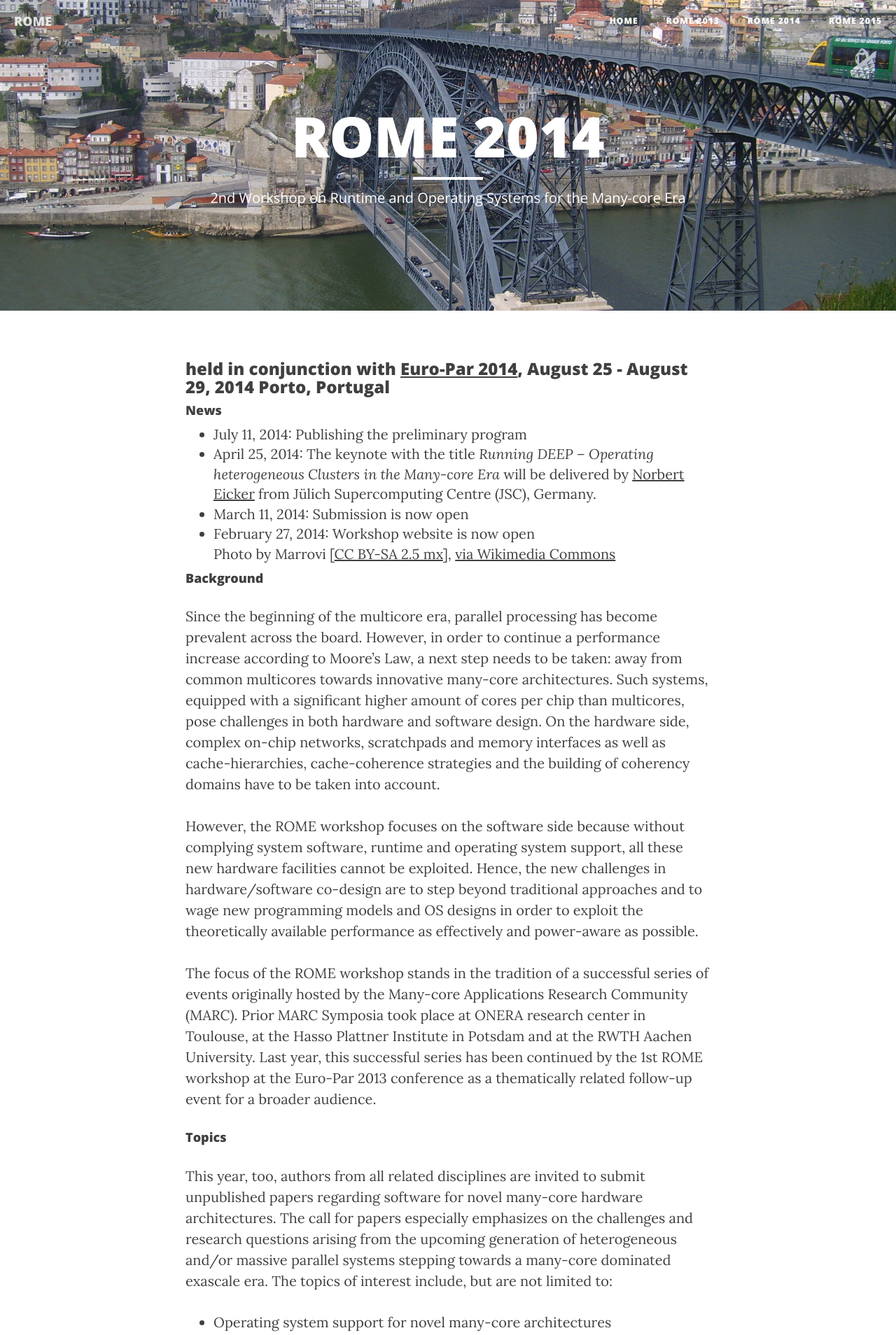
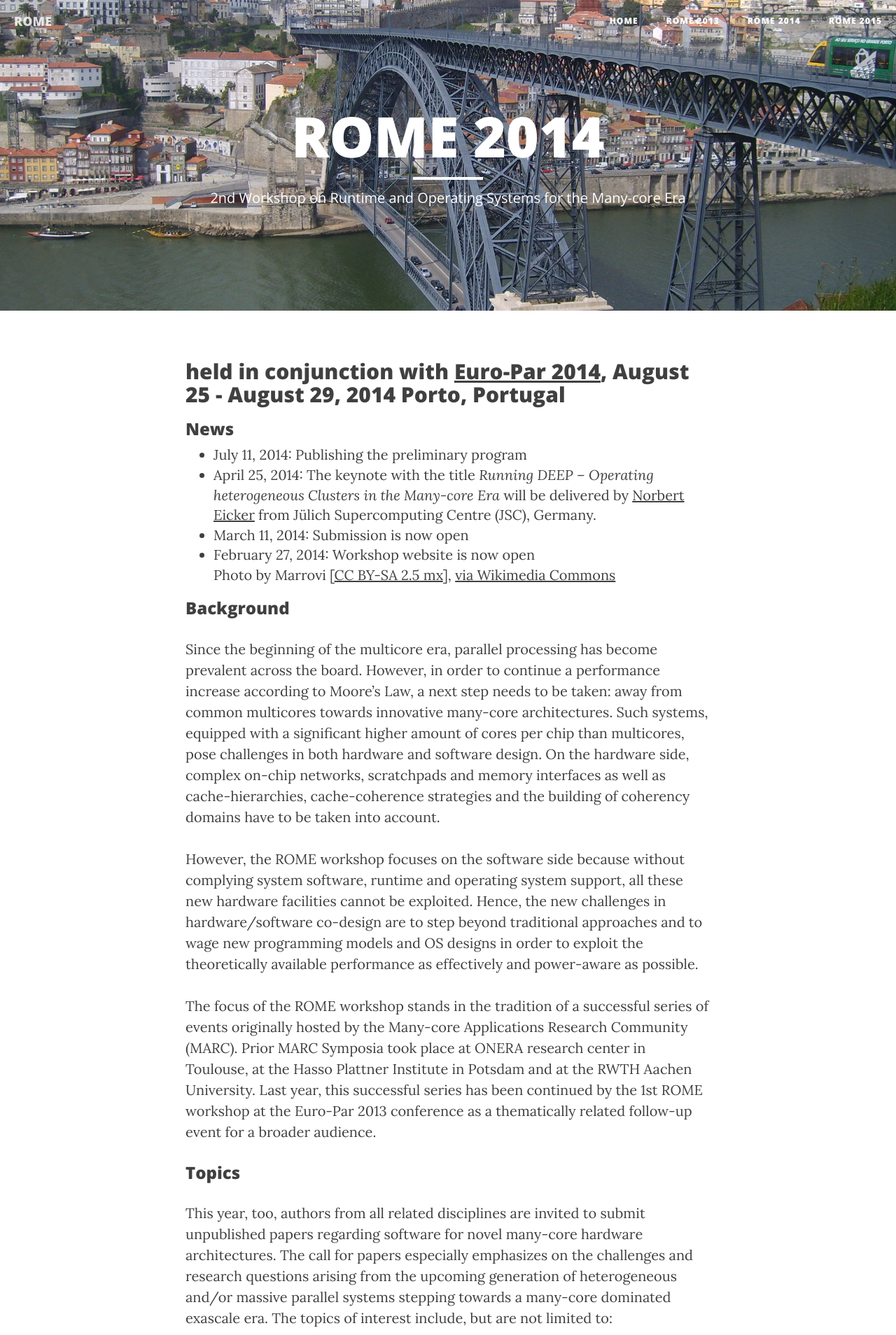
Before and after one commit to WROME/wrome.github.io, a Jekyll site: the page built from porto2014.md, in a window 1280 px wide. Shown: the top 1908 px of the page at 70% size. Built offline with Jekyll 4.4.1, drawn with Linux system fonts in a browser that asks for light colours; nearby versions of some CDN libraries; Markdown is read by kramdown in place of the engine named in the settings.

Commit message:
use nicer layout

```diff
--- a/porto2014.md
+++ b/porto2014.md
@@ -5,9 +5,9 @@ description: "2nd Workshop on Runtime and Operating Systems for the Many-core Er
 header-img: "img/porto.jpg"
 ---
 
-### held in conjunction with [Euro-Par 2014](http://europar2014.dcc.fc.up.pt), August 25 - August 29, 2014 Porto, Portugal
+## held in conjunction with [Euro-Par 2014](http://europar2014.dcc.fc.up.pt), August 25 - August 29, 2014 Porto, Portugal
 
-#### News
+### News
 
 * July 11, 2014: Publishing the preliminary program
 * April 25, 2014: The keynote with the title *Running DEEP –
@@ -17,7 +17,7 @@ header-img: "img/porto.jpg"
 * March 11, 2014: Submission is now open
 * February 27, 2014: Workshop website is now open<br>Photo by Marrovi [[CC BY-SA 2.5 mx](http://creativecommons.org/licenses/by-sa/2.5/mx/deed.en)], [via Wikimedia Commons](https://commons.wikimedia.org/wiki/File:Oporto_12.JPG)
 
-#### Background
+### Background
 
 Since the beginning of the multicore era, parallel processing has
 become prevalent across the board. However, in order to continue a
@@ -47,7 +47,7 @@ series has been continued by the 1st ROME workshop at the Euro-Par
 2013 conference as a thematically related follow-up event for a
 broader audience.
 
-#### Topics
+### Topics
 
 This year, too, authors from all related disciplines are invited to
 submit unpublished papers regarding software for novel many-core
@@ -70,7 +70,7 @@ include, but are not limited to:
 * Bare-metal programming and system software
 * Power-aware many-core computing
 
-#### Program
+### Program
 
 The workshop takes place in the *room 5* on Tuesday, August 26, 2014.
 It is scheduled as half-day workshop.
@@ -94,7 +94,7 @@ It is scheduled as half-day workshop.
 * 12:00 - 12:30: Stefan Nürnberger, Gabor Drescher, Randolf Rotta,
   Jörg Nolte and Wolfgang Schröder-Preikschat, [Shared Memory in the Many-Core Age](/slides/rome_stefan.pdf)
 
-#### Paper Submission, Registration, and Publication
+### Paper Submission, Registration, and Publication
 
 Workshop papers must not exceed **twelve** single-spaced,
 single-column pages ([LNCS style](ftp://ftp.springer.de/pub/tex/latex/llncs/latex2e/llncs2e.zip)).
@@ -111,14 +111,14 @@ The revised versions will be published after the conference in the
 workshop proceedings of Euro-Par 2014, part of the LNCS series of
 Springer.
 
-#### Important Dates
+### Important Dates
 
 * May 30, 2014: Submission deadline
 * July 4, 2014: Notification of acceptance
 * July 25, 2014: Workshop early registration
 * October 3, 2014: Workshop camera-ready papers due
 
-#### Program Committee
+### Program Committee
 
 * Carsten Clauss, ParTec Cluster Competence Center GmbH, Germany
 * Stefan Lankes, RWTH Aachen University, Germany
@@ -134,7 +134,7 @@ Springer.
 * Theo Ungerer, Universität Augsburg, Germany
 * Josef Weidendorfer, TU München, Germany
 
-#### Workshop Organizers
+### Workshop Organizers
 
 * **Dr. rer. nat. Stefan Lankes**, Institute for Automation of Complex Power Systems, [E.ON Energy Research Center](http://www.eonerc.rwth-aachen.de), [RWTH Aachen
   University](http://www.rwth-aachen.de), E-mail: <slankes@eonerc.rwth-aachen.de>
```
Also changed, not shown: aachen2013.md (+9 -9 lines).
